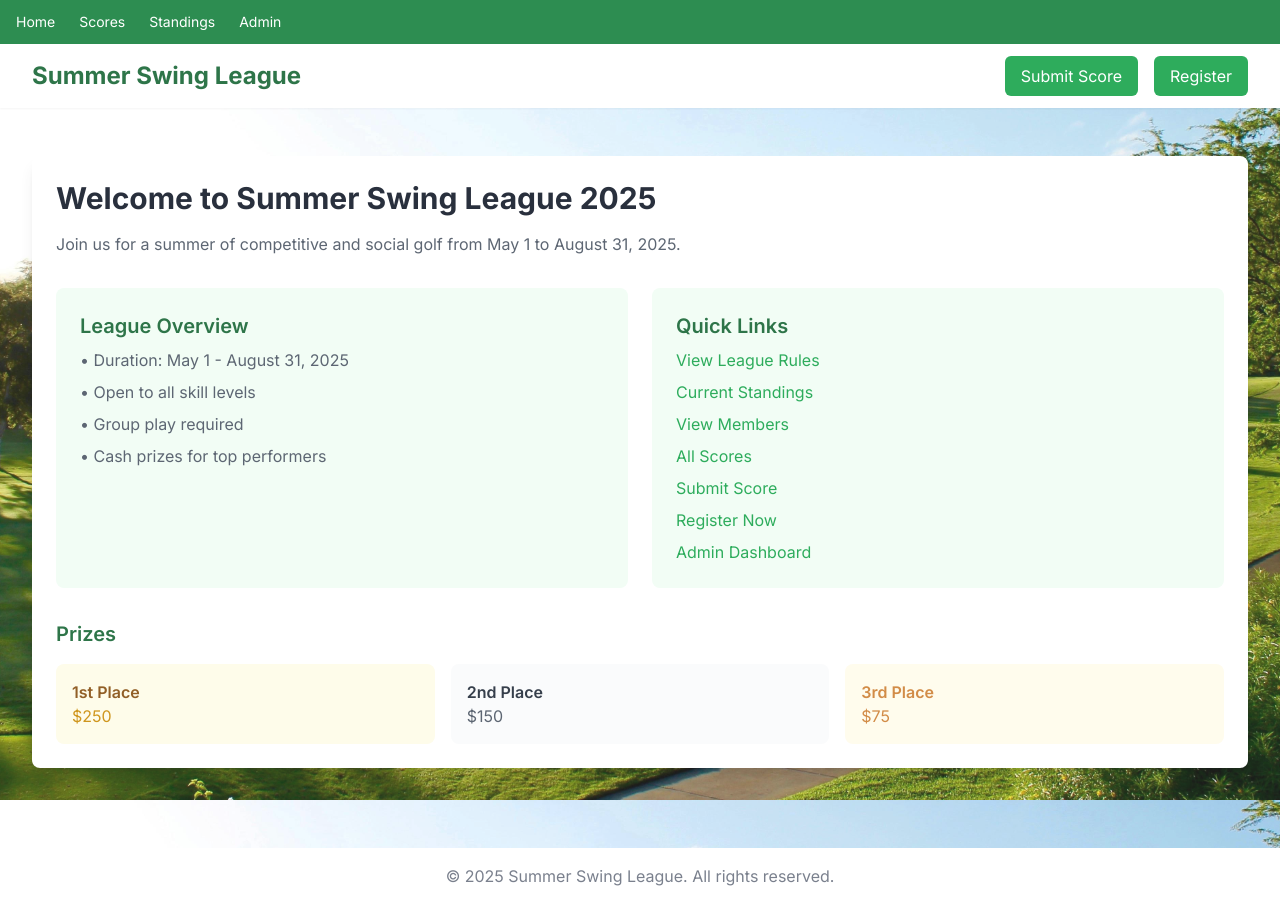
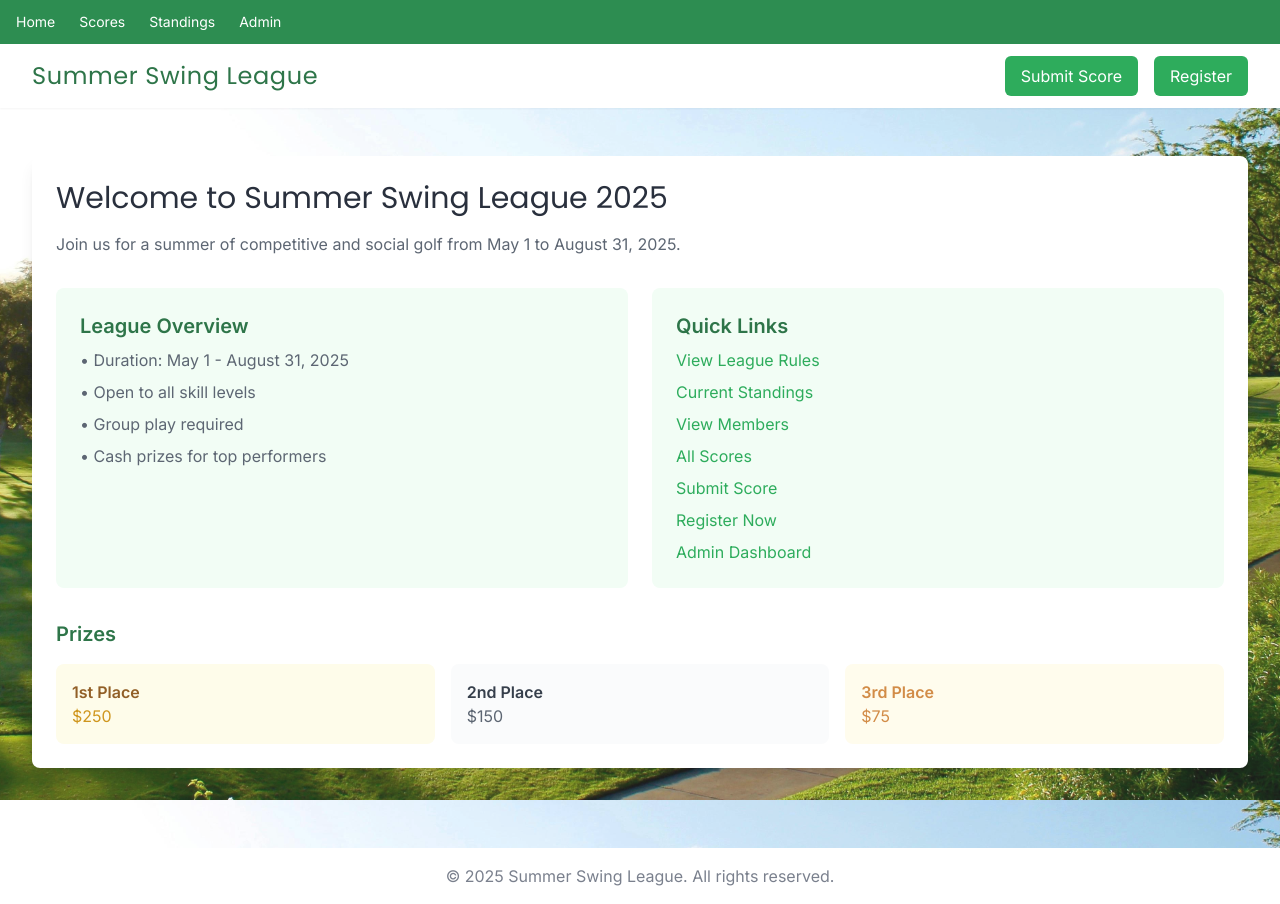
Before and after one commit to matthewmcalear/Summer-Swing-League, a Next.js app: page / in a window 1280 px wide. Built offline with nearby package versions, Linux system fonts and the light colour scheme; no server answers; the database is empty.

Commit message:
style: add Poppins heading font and dark mode scaffold

```diff
--- a/app/layout.tsx
+++ b/app/layout.tsx
@@ -1,9 +1,10 @@
 import type { Metadata } from 'next'
-import { Inter } from 'next/font/google'
+import { Inter, Poppins } from 'next/font/google'
 import './globals.css'
 import Link from 'next/link'
 
 const inter = Inter({ subsets: ['latin'] })
+const pop = Poppins({ subsets:['latin'], weight:['600','700'] })
 
 export const metadata: Metadata = {
   title: 'Summer Swing League 2025',
@@ -17,7 +18,7 @@ export default function RootLayout({
 }) {
   return (
     <html lang="en">
-      <body className={inter.className + " relative bg-[url('/golf-bg.jpg')] bg-cover bg-center bg-fixed"}>
+      <body className={inter.className + " relative bg-[url('/golf-bg.jpg')] bg-cover bg-center bg-fixed dark:bg-gray-900 dark:text-gray-100"}>
         {/* Overlay for readability */}
         <div className="absolute inset-0 bg-white/10 pointer-events-none z-0" />
         <nav className="bg-green-700 text-white">
--- a/app/page.tsx
+++ b/app/page.tsx
@@ -1,7 +1,13 @@
 import Link from 'next/link';
 import dynamic from 'next/dynamic';
+import { Poppins } from 'next/font/google';
 
 const StandingsChart = dynamic(() => import('./components/StandingsChart'), { ssr: false });
+
+const pop = Poppins({
+  weight: '400',
+  subsets: ['latin'],
+});
 
 export default function Home() {
   return (
@@ -11,7 +17,7 @@ export default function Home() {
           <div className="flex justify-between h-16">
             <div className="flex">
               <div className="flex-shrink-0 flex items-center">
-                <h1 className="text-2xl font-bold text-green-800">Summer Swing League</h1>
+                <h1 className={`${pop.className} text-2xl font-bold text-green-800 tracking-wide`}>Summer Swing League</h1>
               </div>
             </div>
             <div className="flex items-center">
@@ -29,7 +35,7 @@ export default function Home() {
       <main className="max-w-7xl mx-auto py-6 sm:px-6 lg:px-8">
         <div className="px-4 py-6 sm:px-0">
           <div className="bg-white rounded-lg shadow-lg p-6">
-            <h2 className="text-3xl font-bold text-gray-900 mb-4">Welcome to Summer Swing League 2025</h2>
+            <h2 className={`${pop.className} text-3xl font-bold text-gray-900 mb-4`}>Welcome to Summer Swing League 2025</h2>
             <p className="text-gray-600 mb-4">
               Join us for a summer of competitive and social golf from May 1 to August 31, 2025.
             </p>
```
